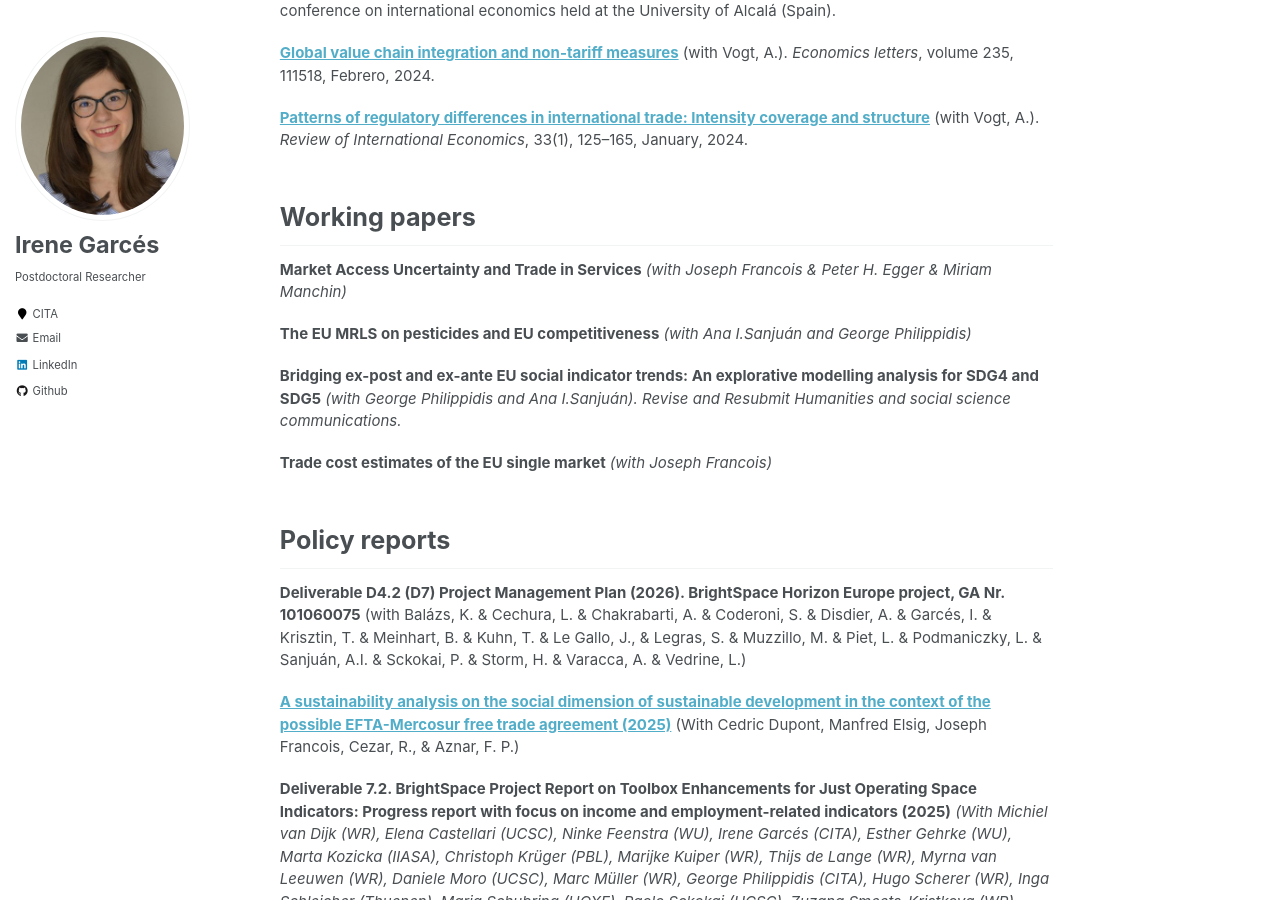
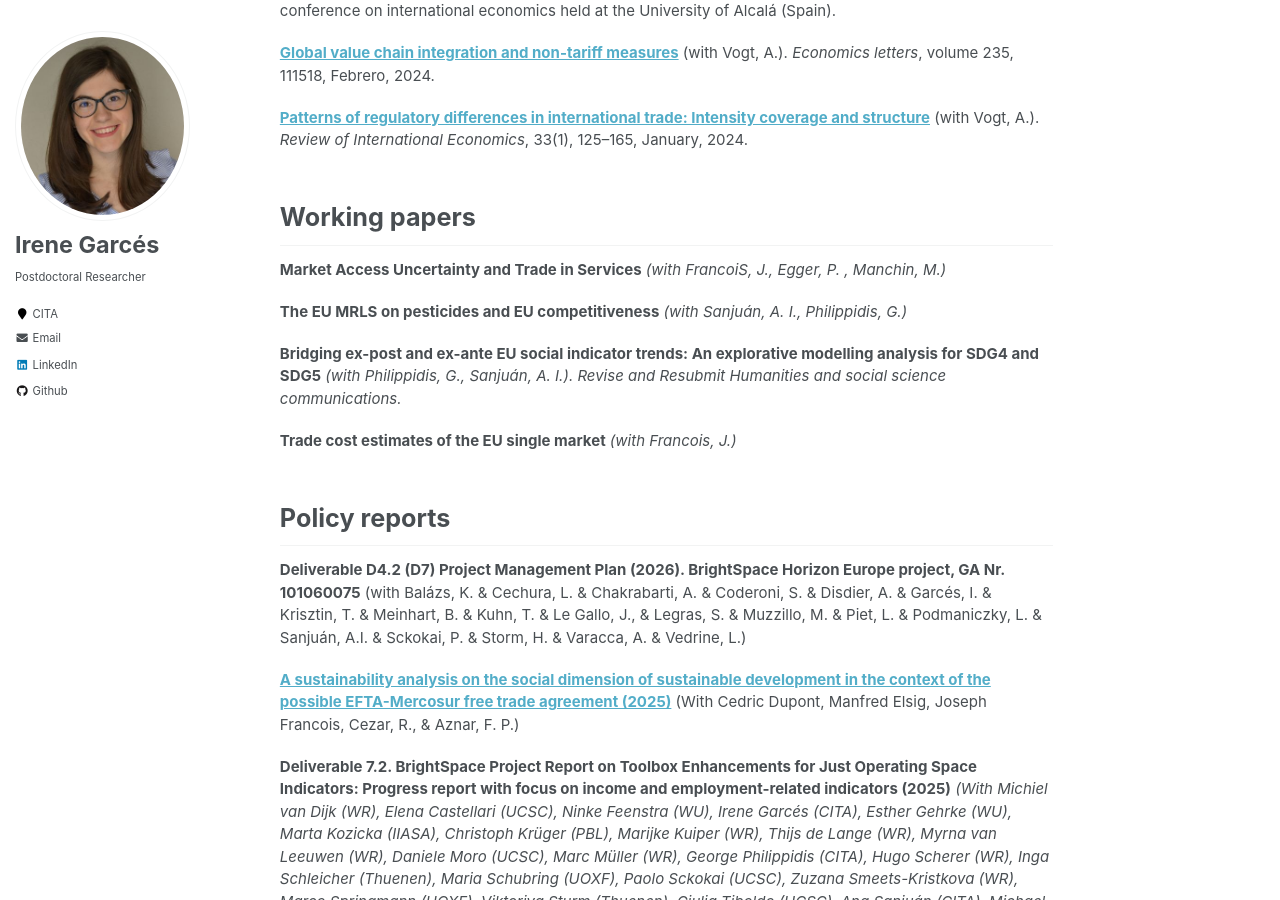
Before and after one commit to IreneGarces/irenegarces.github.io, a Jekyll site: the page built from _pages/research.md, in a window 1280 px wide and 900 px high, scrolled down 324 px. Built offline with Jekyll 4.4.1, drawn with Linux system fonts in a browser that asks for light colours.

Commit message:
Update research.md

```diff
--- a/_pages/research.md
+++ b/_pages/research.md
@@ -28,16 +28,16 @@ This paper received the award for the best research paper presented by a young s
 ## Working papers
 
 **Market Access Uncertainty and Trade in Services**
-*(with Joseph Francois & Peter H. Egger & Miriam Manchin)*
+*(with FrancoiS, J., Egger, P. , Manchin, M.)*
 
 **The EU MRLS on pesticides and EU competitiveness**
-*(with Ana I.Sanjuán and George Philippidis)*
+*(with Sanjuán, A. I., Philippidis, G.)*
 
 **Bridging ex-post and ex-ante EU social indicator trends: An explorative modelling analysis for SDG4 and SDG5**
-*(with George Philippidis and Ana I.Sanjuán). Revise and Resubmit Humanities and social science communications.*
+*(with  Philippidis, G., Sanjuán, A. I.). Revise and Resubmit Humanities and social science communications.*
 
 **Trade cost estimates of the EU single market**
-*(with Joseph Francois)*
+*(with  Francois, J.)*
 
 ## Policy reports
 
```
